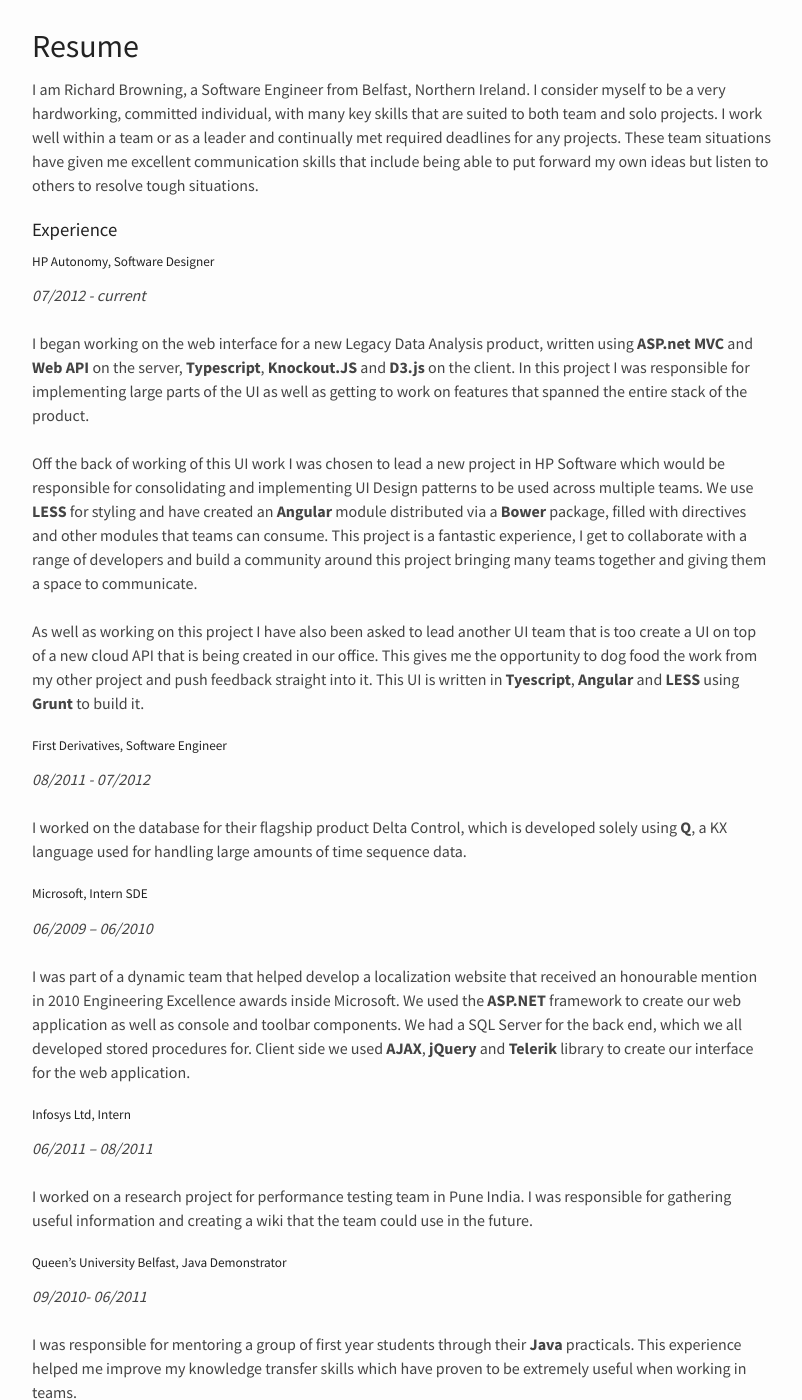
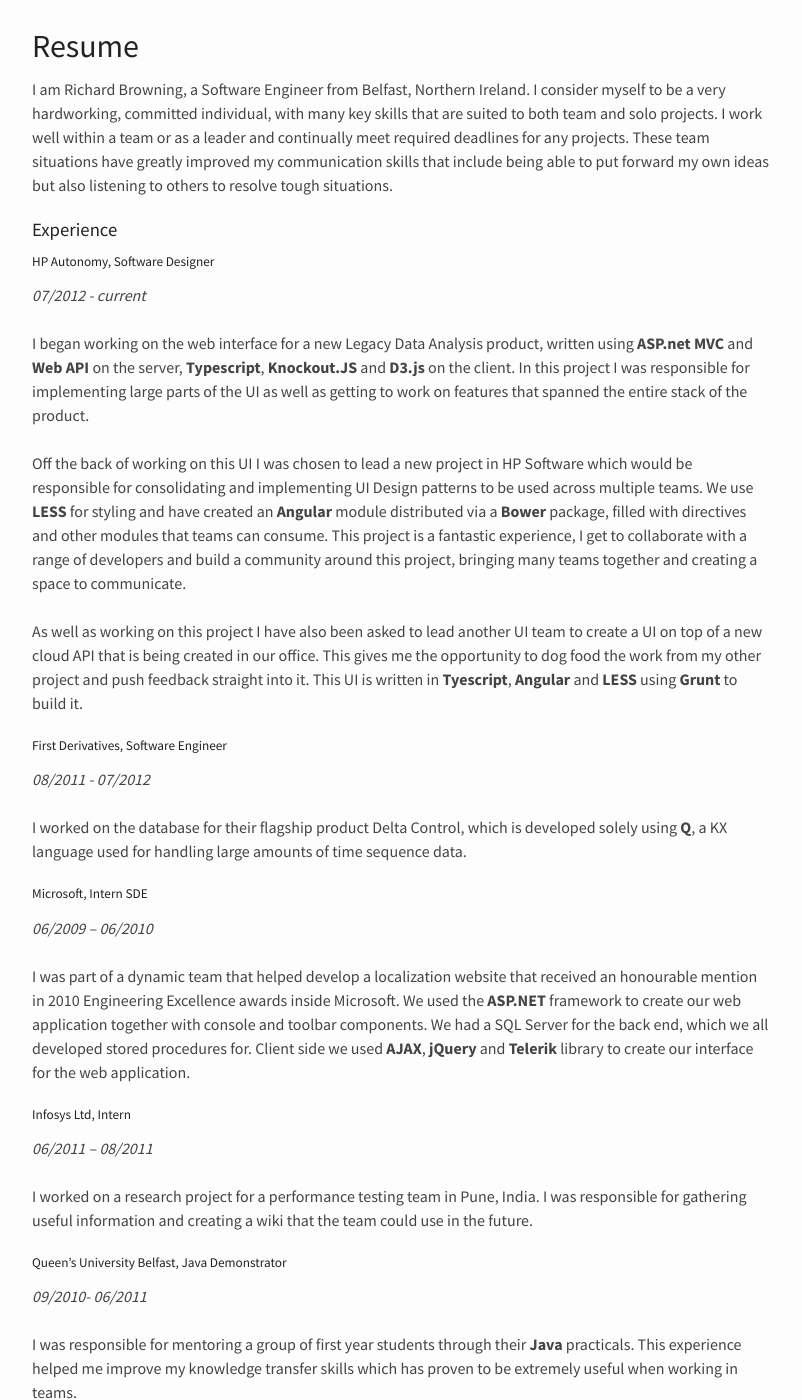
Before and after one commit to rikbrowning/rikbrowning.github.io, a Jekyll site: the page built from resume/index.md, in a window 1280 px wide and 1400 px high. Shown: the whole window, without its empty margins (238-1040 px from the left). Built offline with Jekyll 4.4.1, drawn with Linux system fonts in a browser that asks for light colours; some of the changed text lies outside the part shown.

Commit message:
Review changes.

```diff
--- a/resume/index.md
+++ b/resume/index.md
@@ -5,7 +5,7 @@
 Resume
 ======
 
-I am Richard Browning, a Software Engineer from Belfast, Northern Ireland. I consider myself to be a very hardworking, committed individual, with many key skills that are suited to both team and solo projects.  I work well within a team or as a leader and continually met required deadlines for any projects. These team situations have given me excellent communication skills that include being able to put forward my own ideas but listen to others to resolve tough situations.
+I am Richard Browning, a Software Engineer from Belfast, Northern Ireland. I consider myself to be a very hardworking, committed individual, with many key skills that are suited to both team and solo projects.  I work well within a team or as a leader and continually meet required deadlines for any projects. These team situations have greatly improved my communication skills that include being able to put forward my own ideas but also listening to others to resolve tough situations.
 
 
 ### Experience ###
@@ -16,9 +16,9 @@
 
 I began working on the web interface for a new Legacy Data Analysis product, written using **ASP.net MVC** and **Web API** on the server, **Typescript**, **Knockout.JS** and **D3.js** on the client. In this project I was responsible for implementing large parts of the UI as well as getting to work on features that spanned the entire stack of the product.
 
-Off the back of working of this UI work I was chosen to lead a new project in HP Software which would be responsible for consolidating and implementing UI Design patterns to be used across multiple teams. We use **LESS** for styling and have created an **Angular** module distributed via a **Bower** package, filled with directives and other modules that teams can consume. This project is a fantastic experience, I get to collaborate with a range of developers and build a community around this project bringing many teams together and giving them a space to communicate.
+Off the back of working on this UI I was chosen to lead a new project in HP Software which would be responsible for consolidating and implementing UI Design patterns to be used across multiple teams. We use **LESS** for styling and have created an **Angular** module distributed via a **Bower** package, filled with directives and other modules that teams can consume. This project is a fantastic experience, I get to collaborate with a range of developers and build a community around this project, bringing many teams together and creating a space to communicate.
 
-As well as working on this project I have also been asked to lead another UI team that is too create a UI on top of a new cloud API that is being created in our office. This gives me the opportunity to dog food the work from my other project and push feedback straight into it. This UI is written in **Tyescript**, **Angular** and **LESS** using **Grunt** to build it.
+As well as working on this project I have also been asked to lead another UI team to create a UI on top of a new cloud API that is being created in our office. This gives me the opportunity to dog food the work from my other project and push feedback straight into it. This UI is written in **Tyescript**, **Angular** and **LESS** using **Grunt** to build it.
 
 ##### First Derivatives, Software Engineer
 
@@ -30,19 +30,19 @@
 
 *06/2009 – 06/2010*
 
-I was part of a dynamic team that helped develop a localization website that received an honourable mention in 2010 Engineering Excellence awards inside Microsoft.  We used the **ASP.NET** framework to create our web application as well as console and toolbar components.  We had a SQL Server for the back end, which we all developed stored procedures for.  Client side we used **AJAX**, **jQuery** and **Telerik** library to create our interface for the web application.
+I was part of a dynamic team that helped develop a localization website that received an honourable mention in 2010 Engineering Excellence awards inside Microsoft.  We used the **ASP.NET** framework to create our web application together with console and toolbar components.  We had a SQL Server for the back end, which we all developed stored procedures for.  Client side we used **AJAX**, **jQuery** and **Telerik** library to create our interface for the web application.
 
 ##### Infosys Ltd, Intern
 
 *06/2011 – 08/2011*
 
-I worked on a research project for performance testing team in Pune India. I was responsible for gathering useful information and creating a wiki that the team could use in the future.
+I worked on a research project for a performance testing team in Pune, India. I was responsible for gathering useful information and creating a wiki that the team could use in the future.
 
 ##### Queen’s University Belfast, Java Demonstrator
 
 *09/2010- 06/2011*
 
-I was responsible for mentoring a group of first year students through their **Java** practicals. This experience helped me improve my knowledge transfer skills which have proven to be extremely useful when working in teams.
+I was responsible for mentoring a group of first year students through their **Java** practicals. This experience helped me improve my knowledge transfer skills which has proven to be extremely useful when working in teams.
 
 ### Education ###
 
@@ -51,17 +51,17 @@
 
 ### Technical Skills ###
 
-I consider myself a web developer and have developed my technical skills accordingly. I love Javascript, seems almost anything can be written in it, I have experience in different libraries such as **Knockout.JS**, **Angular** and **jQuery** but am always willing to try something new. I have experience with the **LESS** CSS preprocessor as well as **Grunt** for building projects. I have also used **Typescript** extensively to provide type safety through out larger applications. I always keep up to date with the latest web technologies and try to integrate them into projects were applicable. I try to use **HTML5** and **CSS3**  as much as possible.
+I consider myself a web developer and I have developed my technical skills accordingly. I love Javascript, it seems almost anything can be written using it. I have experience in different libraries such as **Knockout.JS**, **Angular** and **jQuery** but I am always willing to try something new. I have experience with the **LESS** CSS preprocessor as well as **Grunt** for building projects. I have used **Typescript** extensively to provide type safety through out larger applications. I always keep up to date with the latest web technologies and try to integrate them into projects where applicable. I try to use **HTML5** and **CSS3**  where possible.
 
-I have lots of experience developing **C#** applications ranging from command line interfaces, games to cloud hosted websites in the **Azure** cloud. Most projects I have been a part of have used **SQL Server** for data storage.
+I have gained experience developing **C#** applications ranging from command line interfaces, games to cloud hosted websites in the **Azure** cloud. Most projects I have been a part of have used **SQL Server** for data storage.
 
-Source control has always been used on project I have worked on so I have experience in using **Git**, **Perforce**, **Subversion** and **Source Depot**.
+Source control has always been used on projects I have worked on, so I have experience and knowledge in using **Git**, **Perforce**, **Subversion** and **Source Depot**.
 
-At HP Autonomy I was lucky enough to receive **Agile** training and I am currently **Scrum Master** on a project. I also try to write **DRY** code and always follow **YAGNI** which I feel is critical as over engineering is a huge issue on most projects.
+At HP Autonomy I was fortunate enough to receive **Agile** training and I am currently **Scrum Master** on a project. I also try to write **DRY** code and always follow **YAGNI** which I feel is critical as over engineering is a huge issue on most projects.
 
 ### Outside Work ###
 
-I have recently taken up mountain biking in my spare time and I am really enjoying getting to explore the great trails that have been created through out Northern Ireland recently. I am also a keen Ulster Rugby fan, having played in school and Antrim Rugby Club, and regularly attend Ulster matches at the Kingspan Stadium, it's a great way to spend a Friday night!
+I have recently taken up mountain biking in my spare time and I am really enjoying getting to explore the great trails that have been recently created through out Northern Ireland. I am also a keen Ulster Rugby fan, having played rugby at school and local club level at Antrim Rugby Club, and I regularly attend Ulster matches at the Kingspan Stadium, it's a great way to spend a Friday night!
 
 ### Contact ###
 
```
